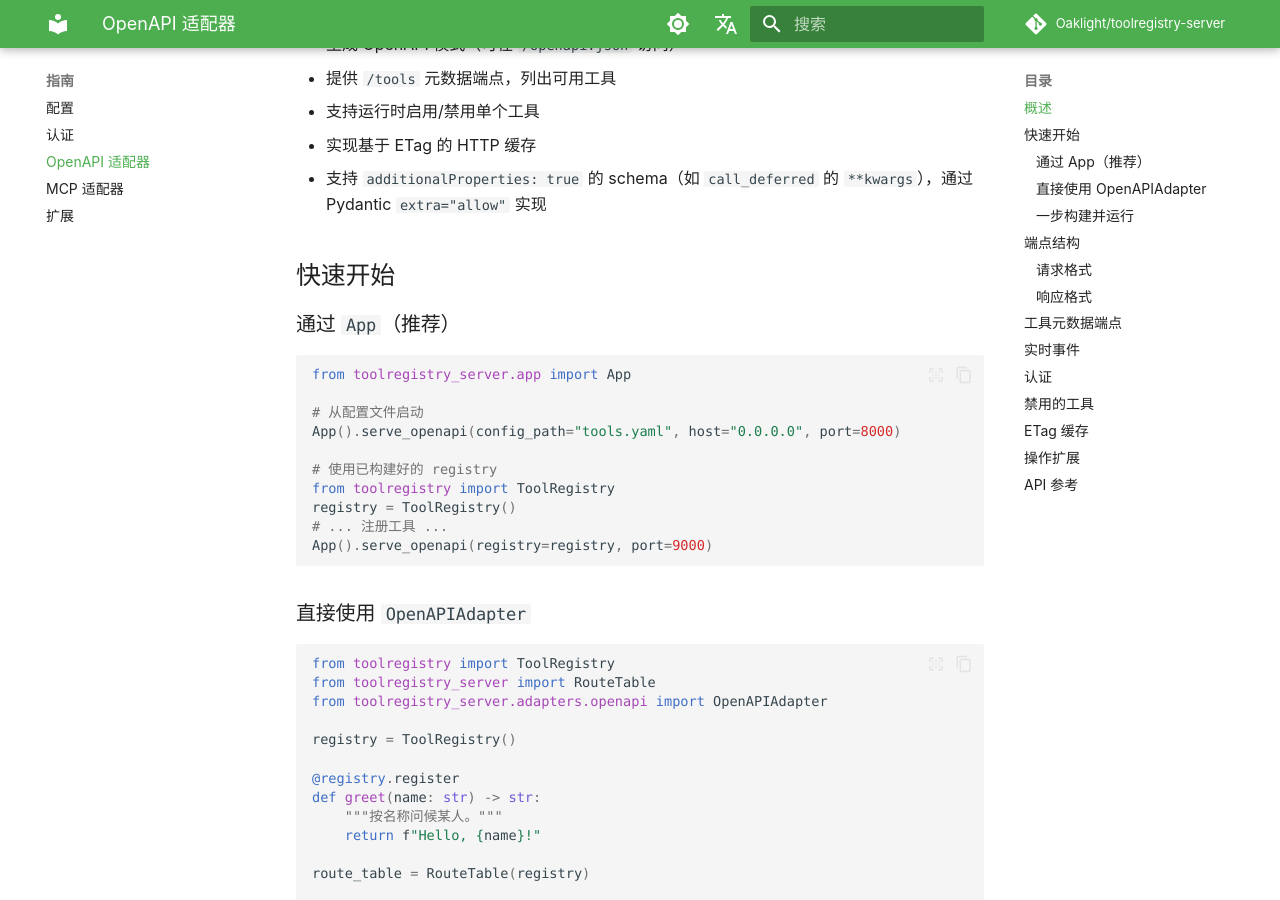
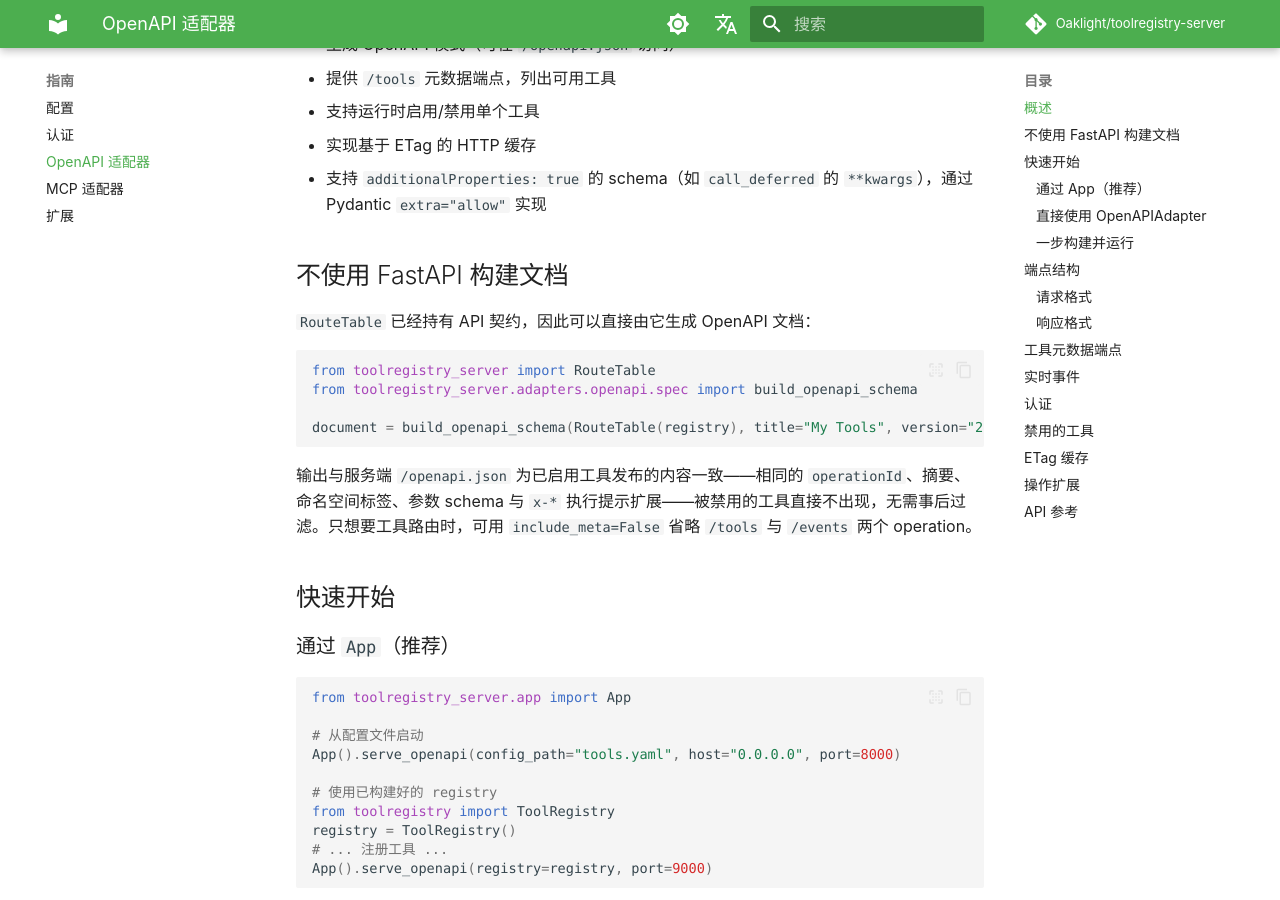
Before and after one commit to Oaklight/toolregistry-server, an MkDocs documentation site: the page built from docs/guides/openapi.md, in a window 1280 px wide and 900 px high, scrolled down 465 px. Built offline with MkDocs 1.6.1 and Material for MkDocs 9.7.7, drawn with Linux system fonts in a browser that asks for light colours; some web fonts are replaced; comment, search, counter and statistics services are not loaded.

Commit message:
docs(openapi)：记录 RouteTable 文档构建器
补充 build_openapi_schema() 的指南章节与 API 参考条目（#101 工作流 3）。

````diff
--- a/docs/guides/openapi.md
+++ b/docs/guides/openapi.md
@@ -13,6 +13,19 @@ OpenAPI 适配器使用 [FastAPI](https://fastapi.tiangolo.com/) 将 `ToolRegist
 - 支持运行时启用/禁用单个工具
 - 实现基于 ETag 的 HTTP 缓存
 - 支持 `additionalProperties: true` 的 schema（如 `call_deferred` 的 `**kwargs`），通过 Pydantic `extra="allow"` 实现
+
+## 不使用 FastAPI 构建文档
+
+`RouteTable` 已经持有 API 契约，因此可以直接由它生成 OpenAPI 文档：
+
+```python
+from toolregistry_server import RouteTable
+from toolregistry_server.adapters.openapi.spec import build_openapi_schema
+
+document = build_openapi_schema(RouteTable(registry), title="My Tools", version="2.0.0")
+```
+
+输出与服务端 `/openapi.json` 为已启用工具发布的内容一致——相同的 `operationId`、摘要、命名空间标签、参数 schema 与 `x-*` 执行提示扩展——被禁用的工具直接不出现，无需事后过滤。只想要工具路由时，可用 `include_meta=False` 省略 `/tools` 与 `/events` 两个 operation。
 
 ## 快速开始
 
--- a/docs/reference/api/openapi.md
+++ b/docs/reference/api/openapi.md
@@ -8,6 +8,10 @@
 
 ::: toolregistry_server.openapi.adapter
 
+## 文档构建器
+
+::: toolregistry_server.adapters.openapi.spec
+
 ## 中间件
 
 ::: toolregistry_server.openapi.middleware
````
